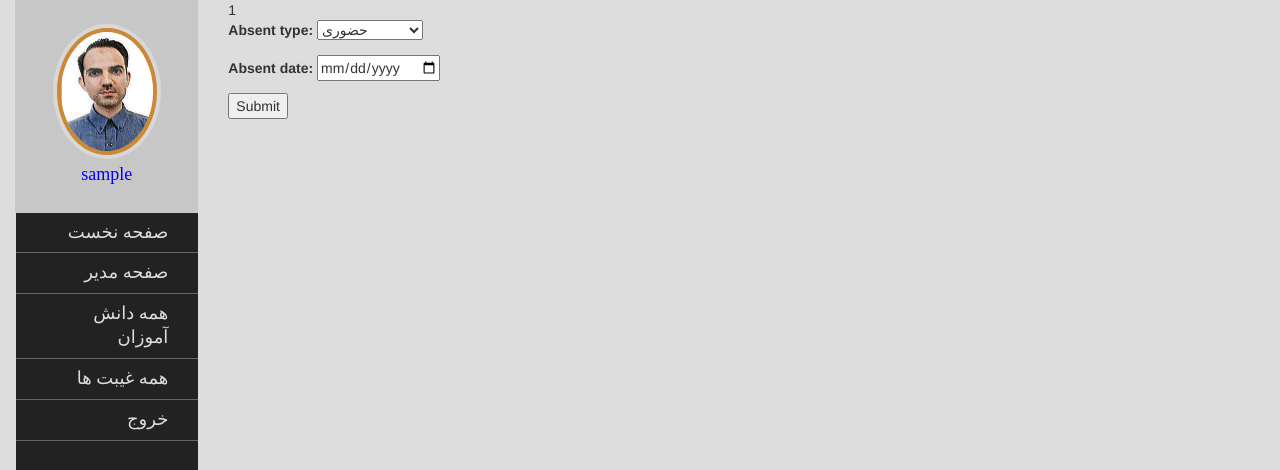
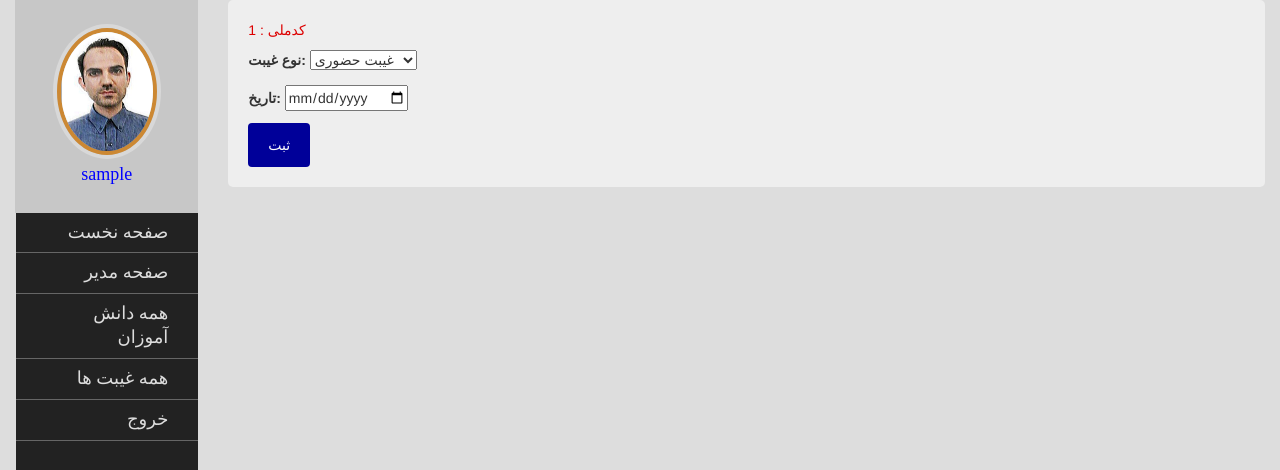
Before and after one commit to linuxbaz/JWAW, a Django app: page /attendant/reg_today_absent/1 in a window 1280 px wide. Shown: the top 470 px of the page. Run offline with Django 3.2, Linux system fonts and the light colour scheme; the first user in the database is signed in; tables that the repository leaves empty hold one stand-in row (Sample ...); some libraries are stand-ins or nearby versions.

Commit message:
send is done with SMS

```diff
--- a/attendant/admin.py
+++ b/attendant/admin.py
@@ -24,11 +24,11 @@ class StudentAdmin(admin.ModelAdmin):
 @admin.register(models.Absent)
 class AbsentAdmin(admin.ModelAdmin):
     model = models.Absent
-    list_display = ('student', 'absent_type', 'absent_date')
+    list_display = ('student', 'absent_type', 'absent_date', 'sent')
 
     fieldsets = (
         (None, {
-            'fields': ('student', 'absent_type', 'absent_date')
+            'fields': ('student', 'absent_type', 'absent_date', 'sent')
         }),
     )
 
--- a/attendant/forms.py
+++ b/attendant/forms.py
@@ -31,10 +31,13 @@ class AbsentForm(ModelForm):
         self.fields['absent_type'].required = True
         self.fields['absent_date'].required = True
 
-
     class Meta:
         model = Absent
         fields = ['absent_type', 'absent_date']
+        labels = {
+            "absent_type": "نوع غیبت",
+            "absent_date": "تاریخ"
+        }
         widgets = {
             'absent_date': DateInput(),
         }
--- a/attendant/models.py
+++ b/attendant/models.py
@@ -11,10 +11,13 @@ class Absent(models.Model):
     absent_date = models.DateField()
     sent = models.BooleanField(default=False)
     ABSENT_TYPE = (
-                    ('n', 'حضوری'),
-                    ('v', 'مجازی'),
-                    ('e', 'امتحان'),
-                    ('d', 'اخراج از کلاس')
+                    ('n', 'غیبت حضوری'),
+                    ('v', 'غیبت مجازی'),
+                    ('e', 'غیبت امتحان'),
+                    ('d', 'اخراج از کلاس'),
+                    ('d', 'تاخیر در کلاس '),
+                    ('d', 'فرار از مدرسه'),
+                    ('d', 'بی انظباطی')
                     )
     absent_type = models.CharField(
                                     max_length=1, choices=ABSENT_TYPE, blank=True, default='n')
--- a/attendant/static/css/styles.css
+++ b/attendant/static/css/styles.css
@@ -12,6 +12,56 @@
 body {
   background-color: #ddd;
 }
+
+.form_container {
+  border-radius: 5px;
+  background-color: #eee;
+  padding: 20px;
+}
+.p_id{
+	color:#d00;
+}
+input[type=submit] {
+  background-color: #009;
+  color: white;
+  padding: 12px 20px;
+  border: none;
+  border-radius: 4px;
+  cursor: pointer;
+}
+.a_absent_reg {
+  background-color: #009;
+  color: white;
+  padding: 12px 20px;
+  border: none;
+  border-radius: 4px;
+  cursor: pointer;
+
+}
+.a_absent_reg:hover {background-color: #900;}
+
+input[type=submit]:hover {background-color: #900;}
+.filter{
+	background-color: white;
+}
+.filter li {
+	display: inline-block;
+	padding : 10px;
+}
+.filter a{
+  background-color: #009; /* Green */
+  border: none;
+  color: white;
+  padding: 5px 5px;
+  text-align: center;
+  text-decoration: none;
+  display: inline-block;
+  font-size: 16px;
+  margin: 4px 2px;
+  cursor: pointer;
+	border-radius: 2px;
+}
+.filter li a:hover {background-color: #d00;}
 .avatar{
 		background:rgba(0,0,0,0.1);
 		padding:2em 0.5em;
--- a/attendant/templates/attendant/absent_form.html
+++ b/attendant/templates/attendant/absent_form.html
@@ -4,16 +4,17 @@
 
 {% if perms.attendant.add_absent %}
   {% if id %}
-    {{ id }}
+<div class="form_container">
+    <p class="p_id">کدملی : {{ id }}</p>
   {% endif %}
   <form action="" method="post">
       {% csrf_token %}
       <table>
       {{ form.as_p }}
       </table>
-      <input type="submit" value="Submit" />
+      <input type="submit" value="ثبت" />
 
   </form>
-
+</div>
 {% endif %}
 {% endblock %}
--- a/attendant/templates/attendant/student_detail.html
+++ b/attendant/templates/attendant/student_detail.html
@@ -4,7 +4,7 @@
 
   <hr/>
     {{username}}
-  <p>شماره موبایل والدین :  <strong><br/>{{ parent_mobile }}</strong> </p>
+  <p>شماره موبایل والدین :  <p class="p_id"><br/>{{ parent_mobile }}</p> </p>
 
   <p>لیست غیبت ها : </p>
   <table class="table_style">
@@ -26,7 +26,7 @@
   {% endfor %}
   </table>
 {% ifequal user.groups.all.0.name "managers" %}
-<h3><a href="{% url 'reg_today_absent' student_id %}">ثبت غیبت</a></h3>
+<a class="a_absent_reg" href="{% url 'reg_today_absent' student_id %}">ثبت غیبت</a>
 {% endifequal %}
 
 
--- a/attendant/urls.py
+++ b/attendant/urls.py
@@ -22,6 +22,6 @@ urlpatterns = [
     path('students_list/<base>', views.StudentListView, name='StudentListView'),
     path('profile/', views.userprofile_view, name='userprofile'),
     #path('', include(router.urls)),
-    path('api/users/', views.UserCreate.as_view(), name='account-create'),
+    #path('api/users/', views.UserCreate.as_view(), name='account-create'),
     path('likestudent/', views.likeStudent, name='likestudent'),
     ]
--- a/attendant/views.py
+++ b/attendant/views.py
@@ -24,40 +24,40 @@ from rest_framework import generics, permissions
 
 # Create Restful View here.
 
-from rest_framework.test import APITestCase
-from django.contrib.auth.models import User
-from rest_framework import status
-from django.contrib import messages
-
-
-from rest_framework.views import APIView
-from rest_framework.response import Response
-from .serializers import UserSerializer
-from django.contrib.auth.models import User
+# from rest_framework.test import APITestCase
+# from django.contrib.auth.models import User
+# from rest_framework import status
+# from django.contrib import messages
+#
+#
+# from rest_framework.views import APIView
+# from rest_framework.response import Response
+# from .serializers import UserSerializer
+# from django.contrib.auth.models import User
 
 #test
 
 
-class UserCreate(APIView):
-    """
-    Creates the user.
-    """
-
-    def post(self, request, format='json'):
-        return Response('hello')
-
-
-class UserCreate(APIView):
-    """
-    Creates the user.
-    """
-
-    def post(self, request, format='json'):
-        serializer = UserSerializer(data=request.data)
-        if serializer.is_valid():
-            user = serializer.save()
-            if user:
-                return Response(serializer.data, status=status.HTTP_201_CREATED)
+# class UserCreate(APIView):
+#     """
+#     Creates the user.
+#     """
+#
+#     def post(self, request, format='json'):
+#         return Response('hello')
+#
+#
+# class UserCreate(APIView):
+#     """
+#     Creates the user.
+#     """
+#
+#     def post(self, request, format='json'):
+#         serializer = UserSerializer(data=request.data)
+#         if serializer.is_valid():
+#             user = serializer.save()
+#             if user:
+#                 return Response(serializer.data, status=status.HTTP_201_CREATED)
 
 
 class StudentView(viewsets.ModelViewSet):
@@ -67,8 +67,28 @@ class StudentView(viewsets.ModelViewSet):
 
 # Create your views here.
 today = datetime.date.today()
-absent_type_help_text = {'n': 'حضوری',
-                         'v': 'مجازی', 'e': 'امتحان', 'd': 'اخراج از کلاس'}
+absent_type_help_text = {
+                            'n': 'غیبت حضوری',
+                            'v': 'غیبت مجازی',
+                            'e': 'غیبت امتحان',
+                            'd': 'اخراج از کلاس',
+                            'd': 'تاخیر در کلاس ',
+                            'd': 'فرار از مدرسه',
+                            'd': 'بی انظباطی',
+                            }
+
+
+def listToString(s):
+
+    # initialize an empty string
+    str1 = ""
+
+    # traverse in the string
+    for ele in s:
+        str1 += str(ele)
+
+    # return string
+    return str1
 
 
 def get_user_group(request):
@@ -113,7 +133,7 @@ def Index(request):
         percent_absent = int((n_absent / (n_student * 50))*100)
         context = {'number_student': n_student,
                    'percent_absent': percent_absent,
-                   'school_name': school_info['school_name']}
+                   'school_name': school_info['school_name'][0]}
     else:
         context = {'error': 'لطفا با نام کاربری وارد شوید'}
     return render(request, 'attendant/index.html', context)
@@ -133,7 +153,7 @@ def StudentListView(request, base=0):
         StudyFieldCode_list = jsonDec.decode(str)
         StudyFieldName_list = (
             school_info['school_study_name_list'][0]).split(",")
-        # Pair of code and name of field Convert to dictionary.
+        # Pair of code and name of field Convert to a dictionary.
         zip_iterator = zip(StudyFieldCode_list, StudyFieldName_list)
         dict_studyfields = dict(zip_iterator)
     # If the manager go to filters
@@ -227,22 +247,39 @@ def Absent_today_View(request):
 
 def likeStudent(request):
     if request.method == 'GET':
-        student_id = request.GET['student_id']
+        data_text = request.GET['data_text']
+        #convert to list that [0] is student_id and [1] is absent_id
+        data_list = data_text.split(",")
+        #Make prameters for SMS
+        student_id = data_list[0]
+        absent_id = data_list[1]
+        x = datetime.datetime.now()
+        perion_date = date_conversion.gregorian_to_jalali(
+            x.year, x.month, x.day)
+
+        absent_type = models.Absent.objects.filter(
+            id=absent_id).values_list("absent_type")[0]
+        #get absent_type for making SMS
+        sms = "هنرستان جابر این حیان:سلام والدین گرامی "+"فرزند شما در تاریخ " + \
+            listToString(perion_date)+" "+" " + \
+            absent_type_help_text[absent_type[0]]+" "+" داشته است"
+
         likedstudent = models.Student.objects.get(
             pk=student_id)  # getting the liked student
-        payload = {'Username': 'jaberedu', 'Password': '65361000',
-                   'From': '-1', 'To':  likedstudent.parent_mobile, 'Text': 'test message'}
+        payload = {'Username': 'jaberedu', 'Password': '36318513',
+                   'From': '-1', 'To':  likedstudent.parent_mobile, 'Text': sms}
         r = requests.post(
             'https://www.payam-resan.com/APISend.aspx', params=payload)
         # Creating Like Object
         m = models.Like(student=likedstudent, date_send=today)
         m.save()  # saving it to store in database
 
-        #Flag sent True
-        m = models.Absent.objects.get(student=student_id, absent_date=today)
+        #Flag sent of Absent object True
+        m = models.Absent.objects.get(id=absent_id)
         m.sent = True
         m.save()
-        return HttpResponse("Success!")  # Sending an success response
+        # Sending an success response
+        return HttpResponse(r)
     else:
         return HttpResponse("Request method is not a GET")
 
```
Also changed, not shown: attendant/templates/attendant/absent_detail.html (+5 -9 lines), attendant/templates/attendant/students_list.html (+10 -7 lines), attendant/migrations/0013_auto_20211228_1751.py (added).
